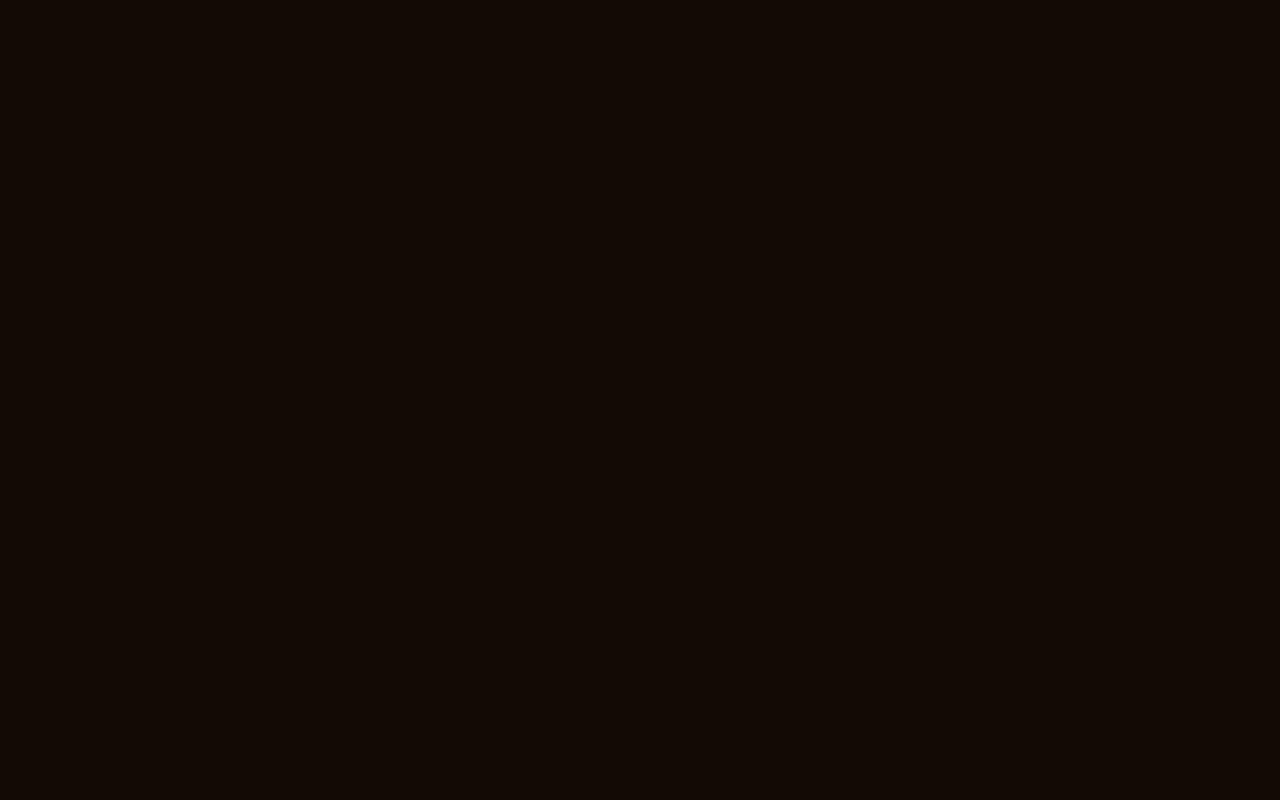
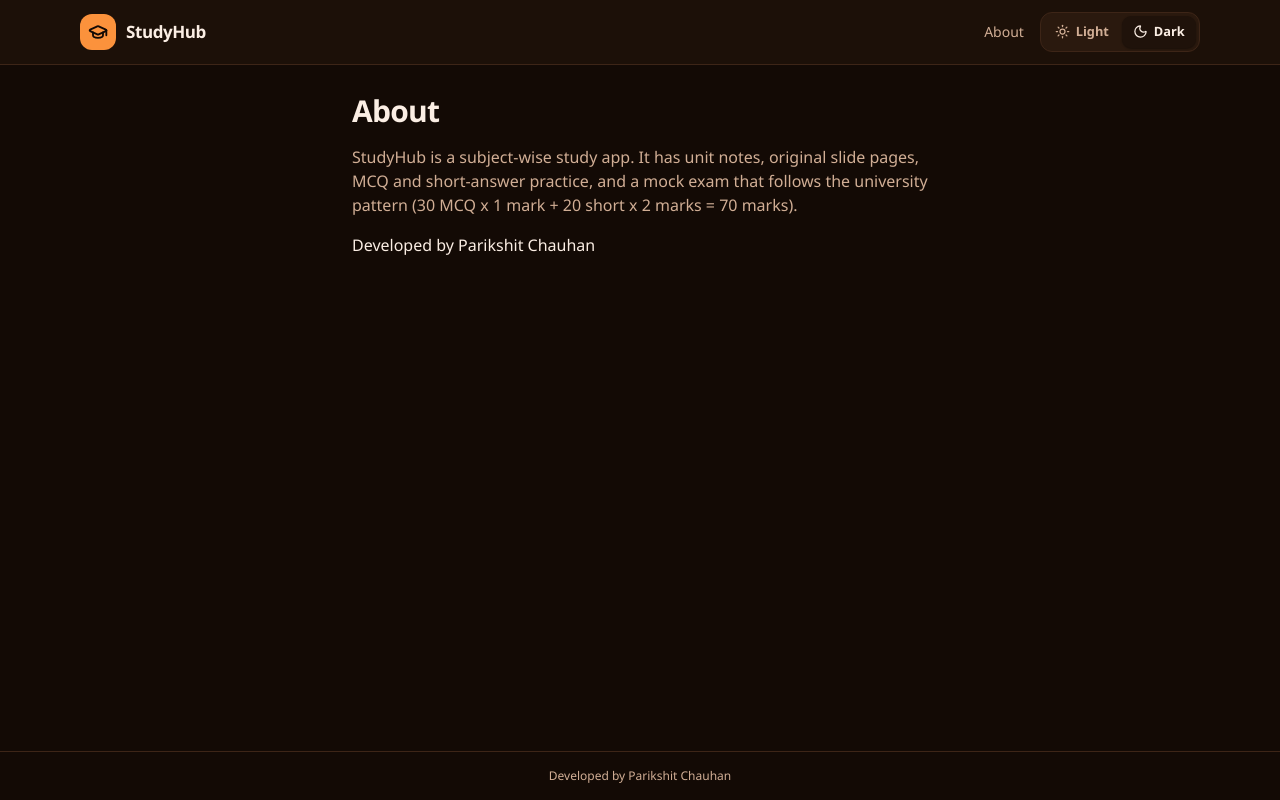
Before and after one commit to kshit7897/exam-pre-hub, a Next.js app: page /about in a window 1280 px wide. Before the commit this address had no page. Built offline with nearby package versions, Linux system fonts and the light colour scheme.

Commit message:
add tags

```diff
--- /dev/null
+++ b/src/app/about/page.tsx
@@ -0,0 +1,19 @@
+import type { Metadata } from "next";
+
+export const metadata: Metadata = {
+  title: "About · StudyHub",
+};
+
+export default function About() {
+  return (
+    <div className="mx-auto max-w-xl space-y-4">
+      <h1 className="text-3xl font-bold tracking-tight">About</h1>
+      <p className="text-[var(--muted)]">
+        StudyHub is a subject-wise study app. It has unit notes, original slide pages, MCQ and short-answer
+        practice, and a mock exam that follows the university pattern (30 MCQ x 1 mark + 20 short x 2 marks = 70
+        marks).
+      </p>
+      <p>Developed by Parikshit Chauhan</p>
+    </div>
+  );
+}
--- a/src/app/layout.tsx
+++ b/src/app/layout.tsx
@@ -60,10 +60,18 @@ export default function RootLayout({ children }: { children: React.ReactNode })
             <Link href="/" className="focus-ring rounded-lg">
               <Logo />
             </Link>
-            <ThemeToggle />
+            <div className="flex items-center gap-4">
+              <Link href="/about" className="focus-ring rounded-lg text-sm text-[var(--muted)] hover:text-[var(--fg)]">
+                About
+              </Link>
+              <ThemeToggle />
+            </div>
           </div>
         </header>
         <main className="mx-auto w-full max-w-6xl flex-1 px-4 pb-16 pt-5 sm:pt-7">{children}</main>
+        <footer className="border-t border-[var(--border)] px-4 py-4 text-center text-xs text-[var(--muted)]">
+          Developed by Parikshit Chauhan
+        </footer>
       </body>
     </html>
   );
```
